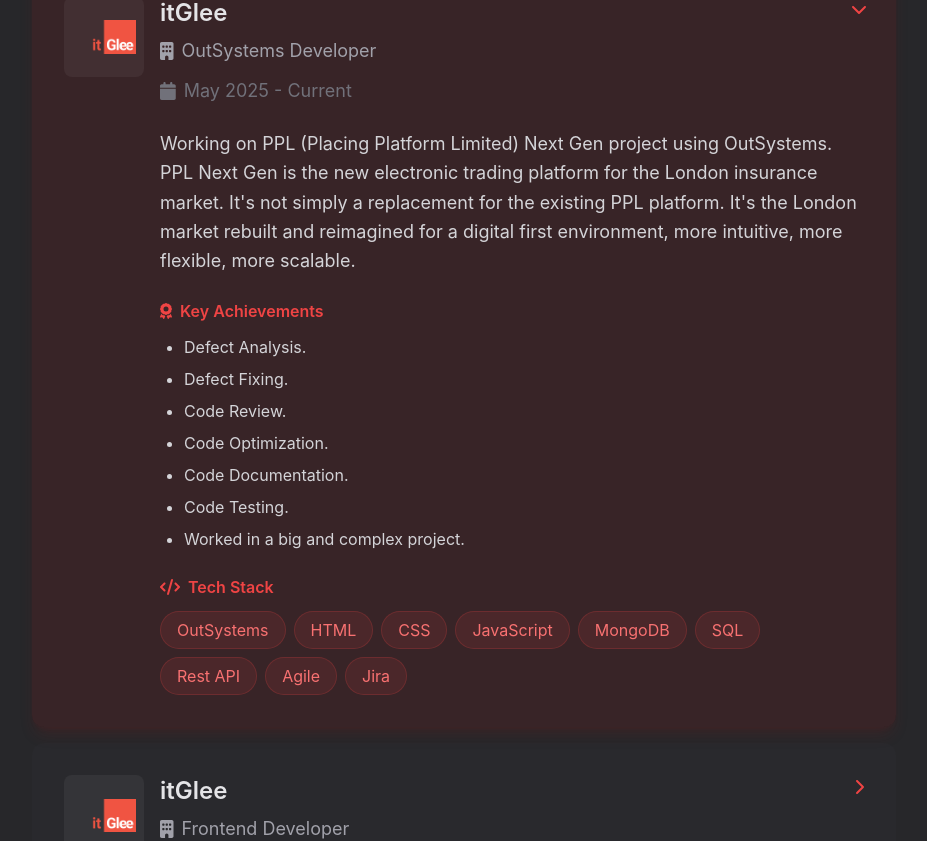
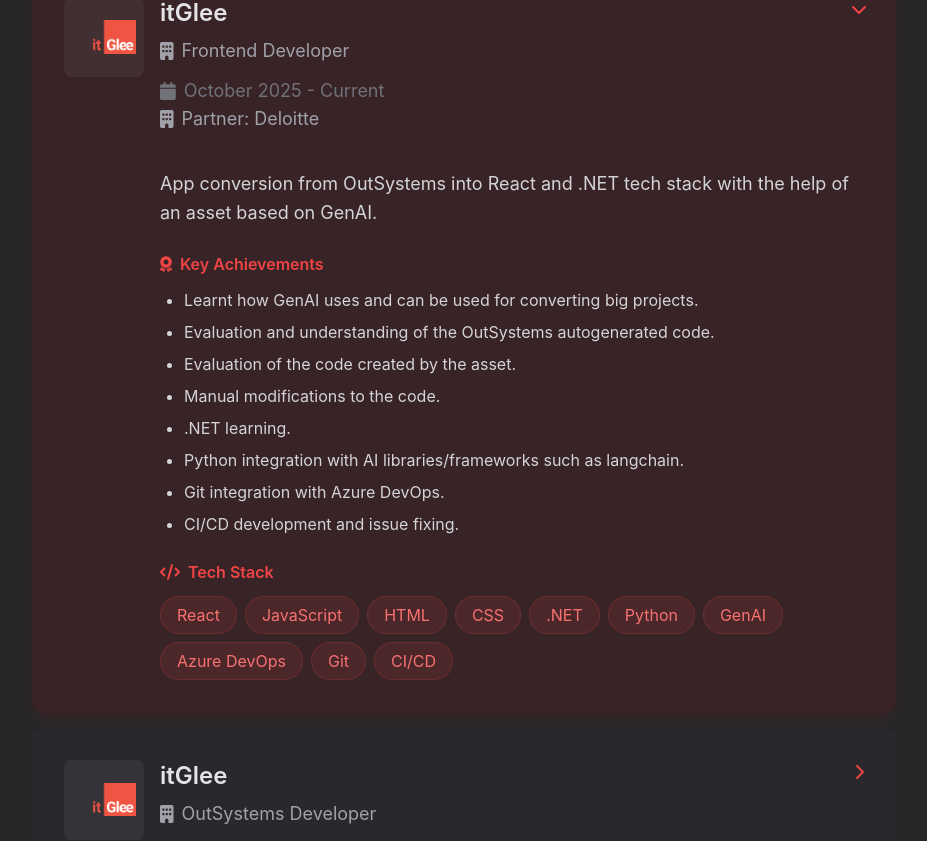
Before and after one commit to pedro-fajardo/pedro-profile-website, a React (Create React App) app: page / in a window 1280 px wide. Shown: the part 1957-2798 px from the top of the page, without its empty margins (176-1103 px from the left). Built offline with nearby package versions, Linux system fonts and the light colour scheme.

Commit message:
updated experience

```diff
--- a/src/components/experience/experience.js
+++ b/src/components/experience/experience.js
@@ -5,9 +5,41 @@
 const EXPERIENCES_DATA = [
 	{
 		company: "itGlee",
+		position: "Frontend Developer",
+		duration: "October 2025 - Current",
+		logo: `${process.env.PUBLIC_URL}/images/company/itGlee.png`,
+		partner: "Deloitte",
+		description:
+			"App conversion from OutSystems into React and .NET tech stack with the help of an asset based on GenAI.",
+		keyAchievements: [
+			"Learnt how GenAI uses and can be used for converting big projects.",
+			"Evaluation and understanding of the OutSystems autogenerated code.",
+			"Evaluation of the code created by the asset.",
+			"Manual modifications to the code.",
+			".NET learning.",
+			"Python integration with AI libraries/frameworks such as langchain.",
+			"Git integration with Azure DevOps.",
+			"CI/CD development and issue fixing.",
+		],
+		techStack: [
+			"React",
+			"JavaScript",
+			"HTML",
+			"CSS",
+			".NET",
+			"Python",
+			"GenAI",
+			"Azure DevOps",
+			"Git",
+			"CI/CD",
+		],
+	},
+	{
+		company: "itGlee",
 		position: "OutSystems Developer",
-		duration: "May 2025 - Current",
+		duration: "May 2025 - September 2025",
 		logo: `${process.env.PUBLIC_URL}/images/company/itGlee.png`,
+				partner: "Deloitte",
 		description:
 			"Working on PPL (Placing Platform Limited) Next Gen project using OutSystems. PPL Next Gen is the new electronic trading platform for the London insurance market. It's not simply a replacement for the existing PPL platform. It's the London market rebuilt and reimagined for a digital first environment, more intuitive, more flexible, more scalable.",
 		keyAchievements: [
@@ -36,6 +68,7 @@
 		position: "Frontend Developer",
 		duration: "March 2025 - May 2025",
 		logo: `${process.env.PUBLIC_URL}/images/company/itGlee.png`,
+				partner: "Deloitte",
 		description:
 			"Experimentation that was based in converting the OutSystems autogenerated code into React and .NET tech stack with the help of an asset based on GenAI.",
 		keyAchievements: [
@@ -89,6 +122,8 @@
 		position: "OutSystems Developer",
 		duration: "Jan 2022 - Sep 2024",
 		logo: `${process.env.PUBLIC_URL}/images/company/itGlee.png`,
+				partner: "Deloitte",
+
 		description:
 			"Worked on PPL (Placing Platform Limited) Next Gen project using OutSystems. PPL Next Gen is the new electronic trading platform for the London insurance market. It's not simply a replacement for the existing PPL platform. It's the London market rebuilt and reimagined for a digital first environment, more intuitive, more flexible, more scalable.",
 		keyAchievements: [
@@ -110,10 +145,11 @@
 		],
 	},
 	{
-		company: "Dellent Consulting - Altice Labs",
+		company: "Dellent Consulting",
 		position: "Frontend Developer",
 		duration: "Jan 2020 - Dec 2021",
 		logo: `${process.env.PUBLIC_URL}/images/company/dellentConsulting.jpg`,
+		partner: "Altice Labs",
 		description:
 			"AGORA is a network management app with a set of tools which allows the users to config and control all the fibre network equipments from the control center to the consumer house.",
 		keyAchievements: [
--- a/src/components/experience/experienceCard.js
+++ b/src/components/experience/experienceCard.js
@@ -49,6 +49,12 @@
 								<FontAwesomeIcon icon={faCalendar} />
 								<span>{experience.duration}</span>
 							</div>
+							{experience.partner && ( // Display partner if exists
+								<div className="flex items-center gap-2 text-zinc-400 mb-3 text-lg">
+									<FontAwesomeIcon icon={faBuilding} />
+									<span>Partner: {experience.partner}</span>
+								</div>
+							)}
 						</div>
 						<div
 							className={`transition-transform duration-300 text-red-500 ${isActive ? "rotate-90" : ""}`}
```
